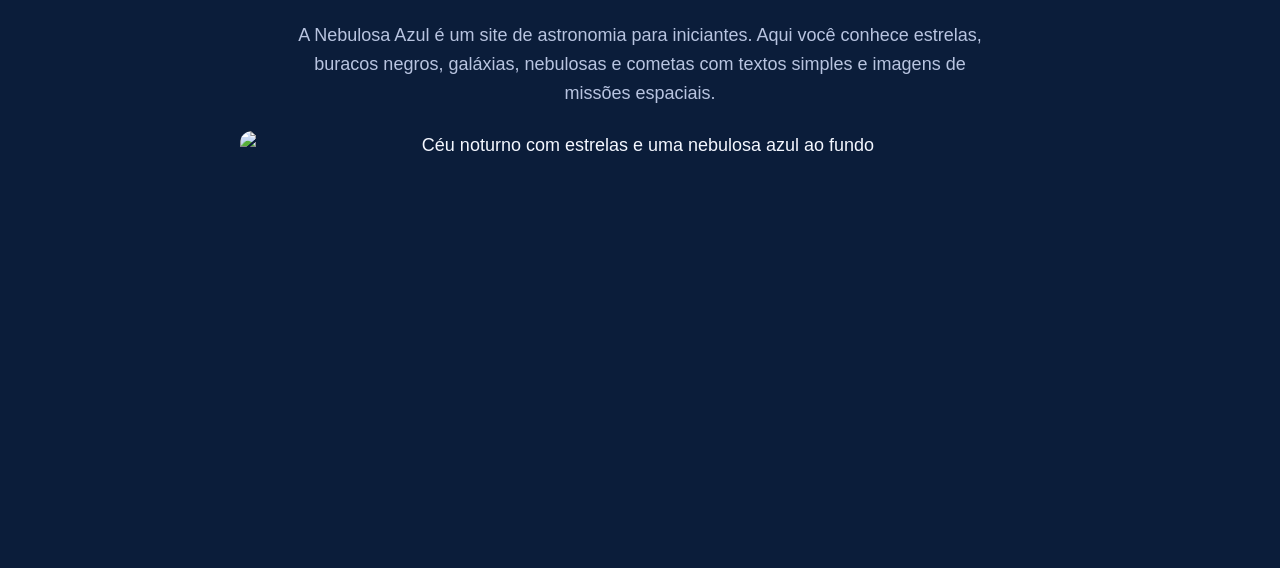
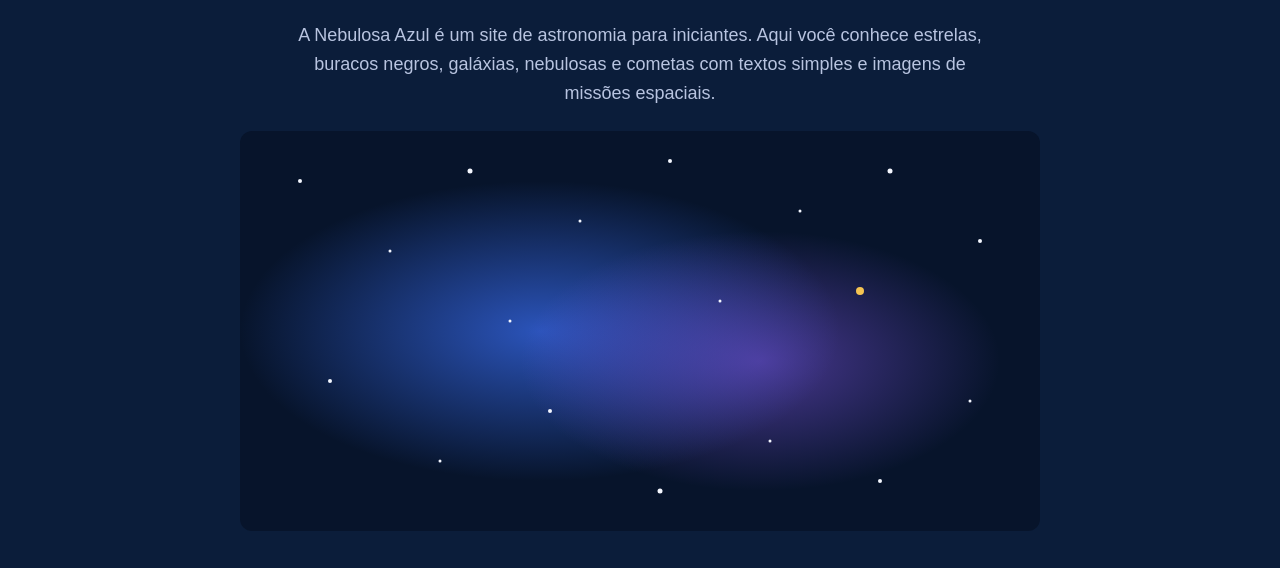
Before and after one commit to GuiGNN/astronomy-website, a plain HTML site: page html/index.html in a window 1280 px wide. Shown: the part 206-774 px from the top of the page. Drawn offline with Linux system fonts and the light colour scheme.

Commit message:
Fix image path in hero section of index.html
Updated image source path in the hero section.

```diff
--- a/html/index.html
+++ b/html/index.html
@@ -28,7 +28,7 @@
       <h1>Nebulosa Azul</h1>
       <p class="subtitulo">O universo ao alcance dos seus olhos.</p>
       <p class="apresentacao">A Nebulosa Azul é um site de astronomia para iniciantes. Aqui você conhece estrelas, buracos negros, galáxias, nebulosas e cometas com textos simples e imagens de missões espaciais.</p>
-      <img src="imagens/hero.svg" alt="Céu noturno com estrelas e uma nebulosa azul ao fundo" width="800" height="400">
+      <img src="../imagens/hero.svg" alt="Céu noturno com estrelas e uma nebulosa azul ao fundo" width="800" height="400">
     </section>
 
     <section>
```
